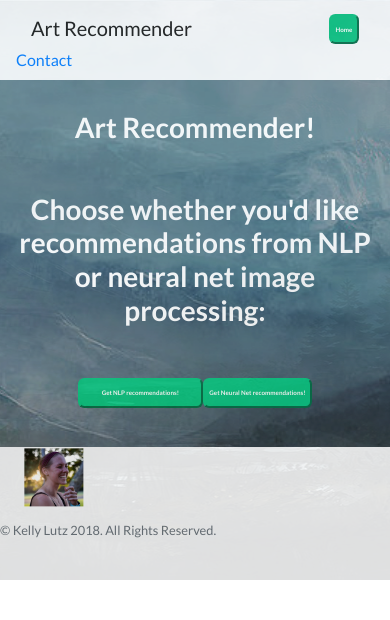
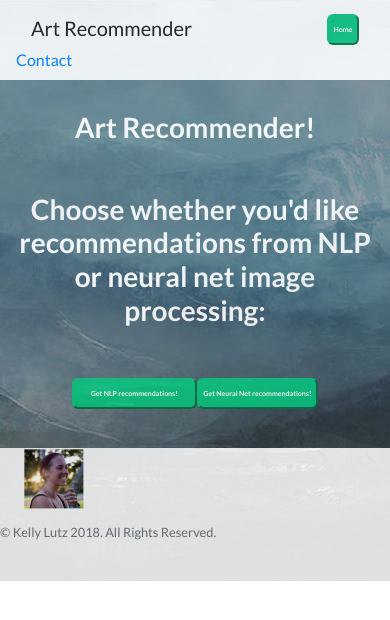
Before and after one commit to klutz4/product_recommender, a Flask app: page / in a window 390 px wide. Shown: the top 620 px of the page. Run offline with Flask 2, Linux system fonts and the light colour scheme; parts of the project's set-up code (start-up, migrations or seed data) failed here and were passed over; some libraries are stand-ins or nearby versions.

Commit message:
mobile edits

```diff
--- a/app/templates/home.html
+++ b/app/templates/home.html
@@ -61,7 +61,7 @@
               border-color:#0ac17f;
               padding-left: 1.2vw;
               padding-right: 1.2vw;
-              font-size: 1.6vw;
+              font-size: 1.8vw;
               font-weight: bold;
           }
           button:hover {
@@ -118,6 +118,7 @@
                     <form action='/nlp', method='POST'>
                     <button type="submit" class="move-button" style= "width: 32vw;">Get NLP recommendations!</button>
                     </form>
+                    <br>
                     <form action='/neural_net', method='POST'>
                     <button type="submit" class="move-button" style="width 40pw;">Get Neural Net recommendations!</button>
                     </form>
```
